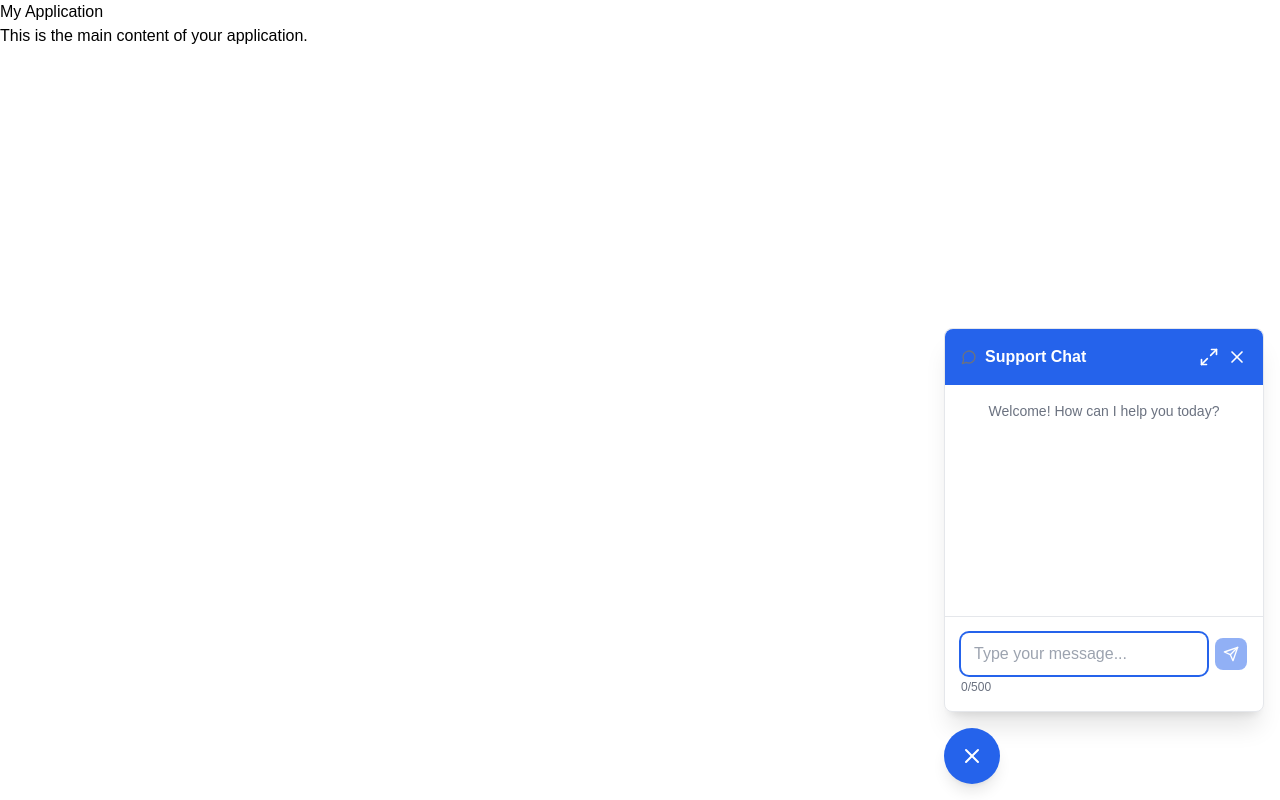
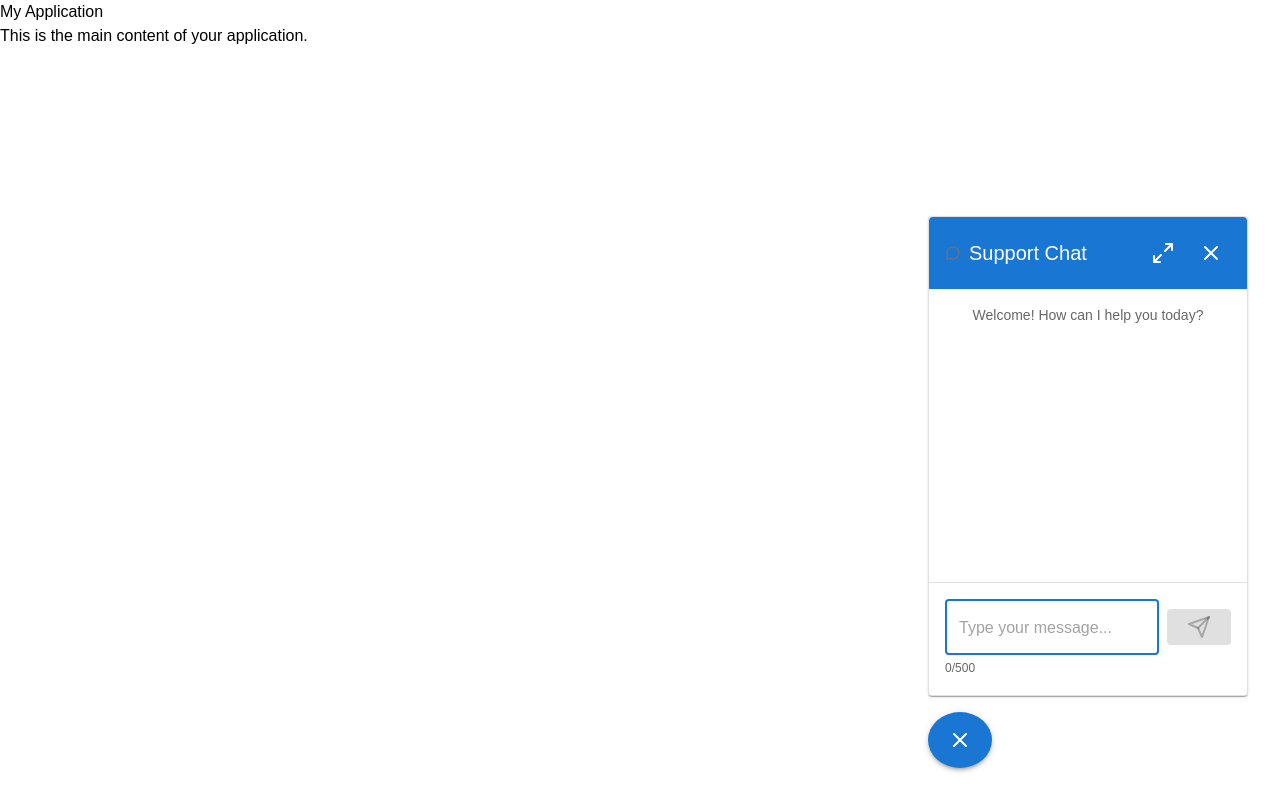
Before and after one commit to masterzdran/mz-react-ts-simple-chatbot, a React (Vite) app: page / in a window 1280 px wide. Both pictures are taken after a click on the button "Open chat". Built offline with nearby package versions, Linux system fonts and the light colour scheme.

Commit message:
add Material UI and Theming

```diff
--- a/src/components/SecureChatbot/MessageBubble.tsx
+++ b/src/components/SecureChatbot/MessageBubble.tsx
@@ -1,25 +1,28 @@
 // src/components/SecureChatbot/MessageBubble.tsx
 
 import React from 'react';
-import { Message } from './SecureChatbot.types';
+import type { Message } from './SecureChatbot.types';
 
 interface MessageBubbleProps {
   message: Message;
 }
 
 const MessageBubble: React.FC<MessageBubbleProps> = ({ message }) => {
+  let bubbleClass = '';
+  if (message.sender === 'user') {
+    bubbleClass = 'bg-blue-600 text-white';
+  } else if (message.status === 'error') {
+    bubbleClass = 'bg-red-100 text-red-800';
+  } else {
+    bubbleClass = 'bg-gray-100 text-gray-800';
+  }
+
   return (
     <div
       className={`flex ${message.sender === 'user' ? 'justify-end' : 'justify-start'}`}
     >
       <div
-        className={`max-w-xs px-3 py-2 rounded-lg text-sm ${
-          message.sender === 'user'
-            ? 'bg-blue-600 text-white'
-            : message.status === 'error'
-            ? 'bg-red-100 text-red-800'
-            : 'bg-gray-100 text-gray-800'
-        }`}
+        className={`max-w-xs px-3 py-2 rounded-lg text-sm ${bubbleClass}`}
       >
         {message.content || (message.status === 'sending' && (
           <div className="flex items-center space-x-1">
--- a/src/components/SecureChatbot/SecureChatbot.tsx
+++ b/src/components/SecureChatbot/SecureChatbot.tsx
@@ -7,6 +7,50 @@ import { DEFAULT_CHATBOT_CONFIG } from './SecureChatbot.constants';
 import { SecurityUtils } from './SecureChatbot.utils';
 import { useRateLimit } from './useRateLimit.hook';
 import MessageBubble from './MessageBubble';
+import {
+  Box,
+  IconButton,
+  TextField,
+  Button,
+  Typography,
+  CircularProgress,
+  Paper,
+  ThemeProvider,
+  useTheme,
+  styled,
+} from '@mui/material';
+
+const StyledPaper = styled(Paper)(({ theme }) => ({
+  display: 'flex',
+  flexDirection: 'column',
+  borderRadius: theme.shape.borderRadius,
+  border: `1px solid ${theme.palette.divider}`,
+}));
+
+const StyledHeader = styled(Box)(({ theme }) => ({
+  display: 'flex',
+  alignItems: 'center',
+  justifyContent: 'space-between',
+  padding: theme.spacing(2),
+  backgroundColor: theme.palette.primary.main,
+  color: theme.palette.primary.contrastText,
+  borderTopLeftRadius: theme.shape.borderRadius,
+  borderTopRightRadius: theme.shape.borderRadius,
+}));
+
+const StyledMessages = styled(Box)(({ theme }) => ({
+  flexGrow: 1,
+  padding: theme.spacing(2),
+  overflowY: 'auto',
+  display: 'flex',
+  flexDirection: 'column',
+  gap: theme.spacing(1),
+}));
+
+const StyledInput = styled(Box)(({ theme }) => ({
+  padding: theme.spacing(2),
+  borderTop: `1px solid ${theme.palette.divider}`,
+}));
 
 const SecureChatbot: React.FC<ChatbotProps> = ({
   config = {},
@@ -231,92 +275,128 @@ const SecureChatbot: React.FC<ChatbotProps> = ({
     }
   }, [connectionStatus]);
 
+  const theme = useTheme();
+
   return (
-    <div className="fixed bottom-4 right-4 z-50">
+    <Box
+      sx={{
+        position: 'fixed',
+        bottom: theme.spacing(4),
+        right: theme.spacing(4),
+        zIndex: 50,
+      }}
+    >
       {/* Chat Window */}
       {isOpen && (
-        <div
-          className={`mb-4 bg-white rounded-lg shadow-xl border border-gray-200 flex flex-col ${
-            isMaximized
-              ? 'fixed top-4 left-4 right-4 bottom-20 w-auto h-auto'
-              : 'w-80 h-96'
-          } transition-all duration-300 ease-in-out`}
+        <StyledPaper
+          sx={{
+            mb: theme.spacing(2),
+            width: isMaximized ? 'auto' : 320,
+            height: isMaximized ? 'auto' : 480,
+            maxWidth: isMaximized ? 'calc(100vw - 32px)' : 'auto',
+            maxHeight: isMaximized ? 'calc(100vh - 160px)' : 'auto',
+            position: isMaximized ? 'fixed' : 'static',
+            top: isMaximized ? theme.spacing(4) : 'auto',
+            left: isMaximized ? theme.spacing(4) : 'auto',
+            right: isMaximized ? theme.spacing(4) : 'auto',
+            bottom: isMaximized ? theme.spacing(20) : 'auto',
+            transition: theme.transitions.create(['width', 'height', 'top', 'left', 'right', 'bottom'], {
+              duration: theme.transitions.duration.standard,
+              easing: theme.transitions.easing.easeInOut,
+            }),
+            display: 'flex',
+            flexDirection: 'column',
+          }}
         >
           {/* Header */}
-          <div className="flex items-center justify-between p-4 bg-blue-600 text-white rounded-t-lg">
-            <div className="flex items-center space-x-2">
+          <StyledHeader>
+            <Box sx={{ display: 'flex', alignItems: 'center', gap: theme.spacing(1) }}>
               {StatusIcon}
-              <h3 className="font-semibold">Support Chat</h3>
-            </div>
-            <div className="flex items-center space-x-2">
-              <button
+              <Typography variant="h6" component="h3">
+                Support Chat
+              </Typography>
+            </Box>
+            <Box sx={{ display: 'flex', alignItems: 'center', gap: theme.spacing(1) }}>
+              <IconButton
                 onClick={toggleMaximize}
-                className="text-white hover:text-gray-200 transition-colors"
+                color="inherit"
                 aria-label={isMaximized ? "Minimize chat" : "Maximize chat"}
               >
-                {isMaximized ? <Minimize2 className="w-5 h-5" /> : <Maximize2 className="w-5 h-5" />}
-              </button>
-              <button
+                {isMaximized ? <Minimize2 /> : <Maximize2 />}
+              </IconButton>
+              <IconButton
                 onClick={toggleChatbot}
-                className="text-white hover:text-gray-200 transition-colors"
+                color="inherit"
                 aria-label="Close chat"
               >
-                <X className="w-5 h-5" />
-              </button>
-            </div>
-          </div>
+                <X />
+              </IconButton>
+            </Box>
+          </StyledHeader>
           {/* Messages */}
-          <div className="flex-1 p-4 overflow-y-auto space-y-3">
+          <StyledMessages>
             {messages.length === 0 && (
-              <div className="text-center text-gray-500 text-sm">
+              <Typography variant="body2" color="textSecondary" align="center">
                 Welcome! How can I help you today?
-              </div>
+              </Typography>
             )}
             {messages.map((message) => (
               <MessageBubble key={message.id} message={message} />
             ))}
             <div ref={messagesEndRef} />
-          </div>
+          </StyledMessages>
           {/* Input */}
-          <div className="p-4 border-t border-gray-200">
-            <div className="flex items-center space-x-2">
-              <input
-                ref={inputRef}
-                type="text"
+          <StyledInput>
+            <Box sx={{ display: 'flex', alignItems: 'center', gap: theme.spacing(1) }}>
+              <TextField
+                inputRef={inputRef}
+                fullWidth
+                variant="outlined"
+                placeholder="Type your message..."
                 value={inputValue}
                 onChange={handleInputChange}
                 onKeyPress={handleKeyPress}
-                placeholder="Type your message..."
-                className="flex-1 px-3 py-2 border border-gray-300 rounded-lg focus:outline-none focus:ring-2 focus:ring-blue-600 focus:border-transparent"
                 disabled={isLoading}
-                maxLength={chatConfig.maxMessageLength}
+                inputProps={{ maxLength: chatConfig.maxMessageLength }}
                 autoComplete="off"
                 spellCheck="true"
               />
-              <button
+              <Button
+                variant="contained"
+                color="primary"
                 onClick={handleSendMessage}
                 disabled={isLoading || !inputValue.trim()}
-                className="p-2 bg-blue-600 text-white rounded-lg hover:bg-blue-700 focus:outline-none focus:ring-2 focus:ring-blue-600 focus:ring-offset-2 disabled:opacity-50 disabled:cursor-not-allowed transition-colors"
                 aria-label="Send message"
               >
-                <Send className="w-4 h-4" />
-              </button>
-            </div>
-            <div className="mt-1 text-xs text-gray-500">
+                {isLoading ? <CircularProgress size={24} color="inherit" /> : <Send />}
+              </Button>
+            </Box>
+            <Typography variant="caption" color="textSecondary" sx={{ mt: 1 }}>
               {inputValue.length}/{chatConfig.maxMessageLength}
-            </div>
-          </div>
-        </div>
+            </Typography>
+          </StyledInput>
+        </StyledPaper>
       )}
       {/* Toggle Button */}
-      <button
+      <Button
+        variant="contained"
+        color="primary"
         onClick={toggleChatbot}
-        className="w-14 h-14 bg-blue-600 text-white rounded-full shadow-lg hover:bg-blue-700 focus:outline-none focus:ring-2 focus:ring-blue-600 focus:ring-offset-2 transition-colors flex items-center justify-center"
         aria-label={isOpen ? 'Close chat' : 'Open chat'}
+        sx={{
+          width: 56,
+          height: 56,
+          borderRadius: '50%',
+          boxShadow: theme.shadows[3],
+          transition: theme.transitions.create('background-color'),
+          '&:hover': {
+            backgroundColor: theme.palette.primary.dark,
+          },
+        }}
       >
         {isOpen ? <X className="w-6 h-6" /> : <MessageCircle className="w-6 h-6" />}
-      </button>
-    </div>
+      </Button>
+    </Box>
   );
 };
 
```
